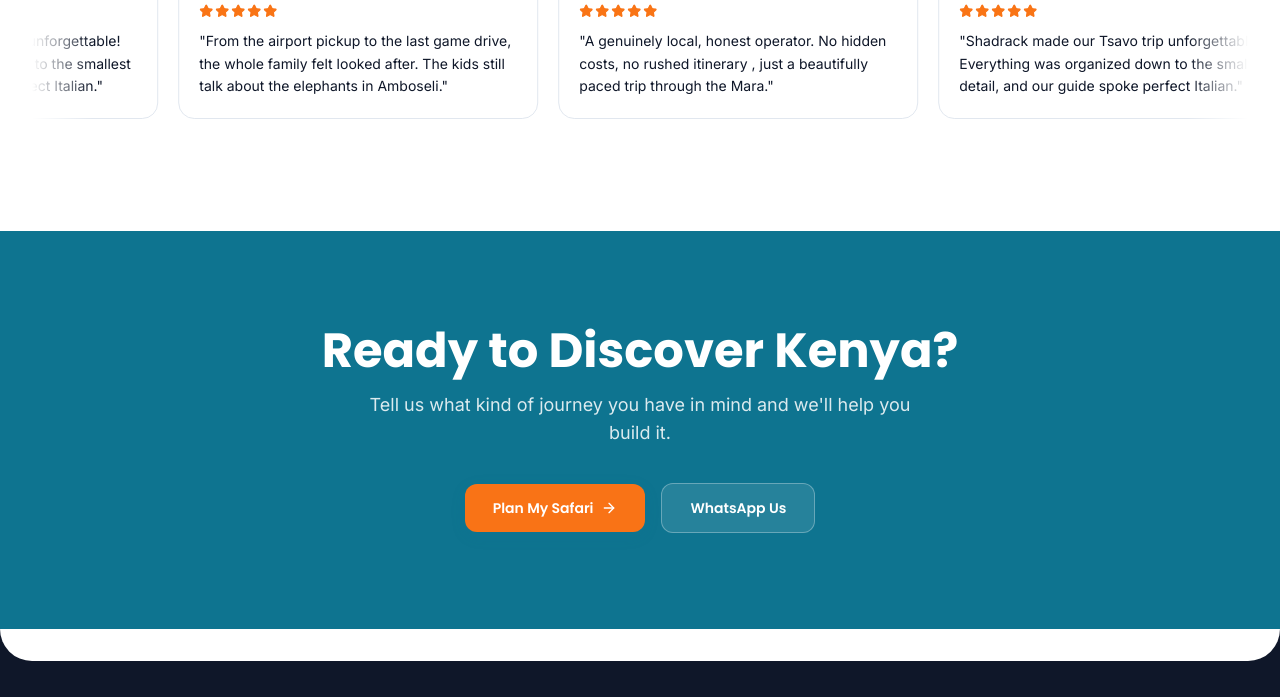
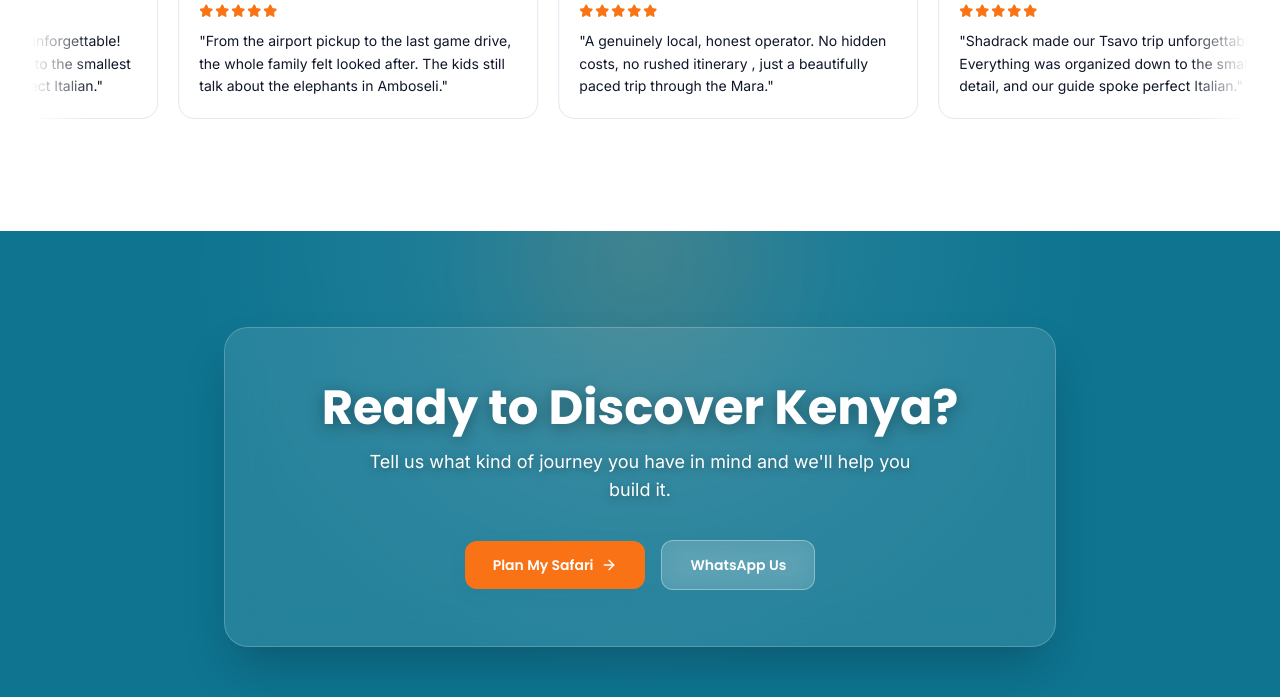
Before and after one commit to Sheddymae/bahari-asili-safaris, a Next.js app: page / in a window 1280 px wide. Shown: the part 9420-10117 px from the top of the page. Built offline with nearby package versions, Linux system fonts and the light colour scheme; no server answers; the database is empty.

Commit message:
Improve final CTA contrast with glassmorphism

```diff
--- a/components/FinalCtaSection.tsx
+++ b/components/FinalCtaSection.tsx
@@ -23,17 +23,21 @@ export default function FinalCtaSection({ onBook }: { onBook: () => void }) {
   const whatsappHref = `https://wa.me/${WHATSAPP_NUMBER}?text=${message}`;
 
   return (
-    <section className="py-20 lg:py-24 bg-ocean-700">
-      <div className="max-w-4xl mx-auto px-4 sm:px-6 lg:px-8 text-center">
-        <h2 className="font-poppins font-bold text-3xl sm:text-4xl lg:text-5xl text-white mb-4">{e.finalTitle}</h2>
-        <p className="font-inter text-white/85 text-base sm:text-lg mb-9 max-w-xl mx-auto">{e.finalSubtitle}</p>
-        <div className="flex flex-col sm:flex-row items-center justify-center gap-4">
-          <button onClick={onBook} className="inline-flex items-center gap-2 bg-safari-500 hover:bg-safari-600 text-white font-poppins font-semibold text-sm px-7 py-3.5 rounded-xl transition-all hover:shadow-lg w-full sm:w-auto justify-center">
-            {e.finalCta1}<ArrowRight className="w-4 h-4" />
-          </button>
-          <a href={whatsappHref} target="_blank" rel="noopener noreferrer" className="inline-flex items-center gap-2 bg-white/10 hover:bg-white/20 border border-white/30 text-white font-poppins font-semibold text-sm px-7 py-3.5 rounded-xl transition-all w-full sm:w-auto justify-center">
-            {e.finalCta2}
-          </a>
+    <section className="relative overflow-hidden py-20 lg:py-24 bg-gradient-to-br from-ocean-800 via-ocean-700 to-ocean-600">
+      <div className="absolute inset-0 bg-[radial-gradient(circle_at_50%_0%,rgba(255,255,255,0.12),transparent_55%)] pointer-events-none" />
+      <div className="absolute -top-24 left-1/2 h-64 w-64 -translate-x-1/2 rounded-full bg-safari-400/10 blur-3xl pointer-events-none" />
+      <div className="relative max-w-4xl mx-auto px-4 sm:px-6 lg:px-8 text-center">
+        <div className="rounded-3xl border border-white/20 bg-white/10 backdrop-blur-xl shadow-2xl px-6 py-12 sm:px-10 sm:py-14">
+          <h2 className="font-poppins font-bold text-3xl sm:text-4xl lg:text-5xl text-white mb-4 drop-shadow-[0_3px_8px_rgba(0,0,0,0.35)]">{e.finalTitle}</h2>
+          <p className="font-inter text-white text-base sm:text-lg leading-relaxed mb-9 max-w-xl mx-auto drop-shadow-[0_2px_5px_rgba(0,0,0,0.35)]">{e.finalSubtitle}</p>
+          <div className="flex flex-col sm:flex-row items-center justify-center gap-4">
+            <button onClick={onBook} className="inline-flex items-center gap-2 bg-safari-500 hover:bg-safari-600 text-white font-poppins font-semibold text-sm px-7 py-3.5 rounded-xl transition-all hover:shadow-lg hover:-translate-y-0.5 w-full sm:w-auto justify-center">
+              {e.finalCta1}<ArrowRight className="w-4 h-4" />
+            </button>
+            <a href={whatsappHref} target="_blank" rel="noopener noreferrer" className="inline-flex items-center gap-2 bg-white/15 hover:bg-white/25 backdrop-blur-md border border-white/35 text-white font-poppins font-semibold text-sm px-7 py-3.5 rounded-xl transition-all hover:-translate-y-0.5 w-full sm:w-auto justify-center">
+              {e.finalCta2}
+            </a>
+          </div>
         </div>
       </div>
     </section>
```
